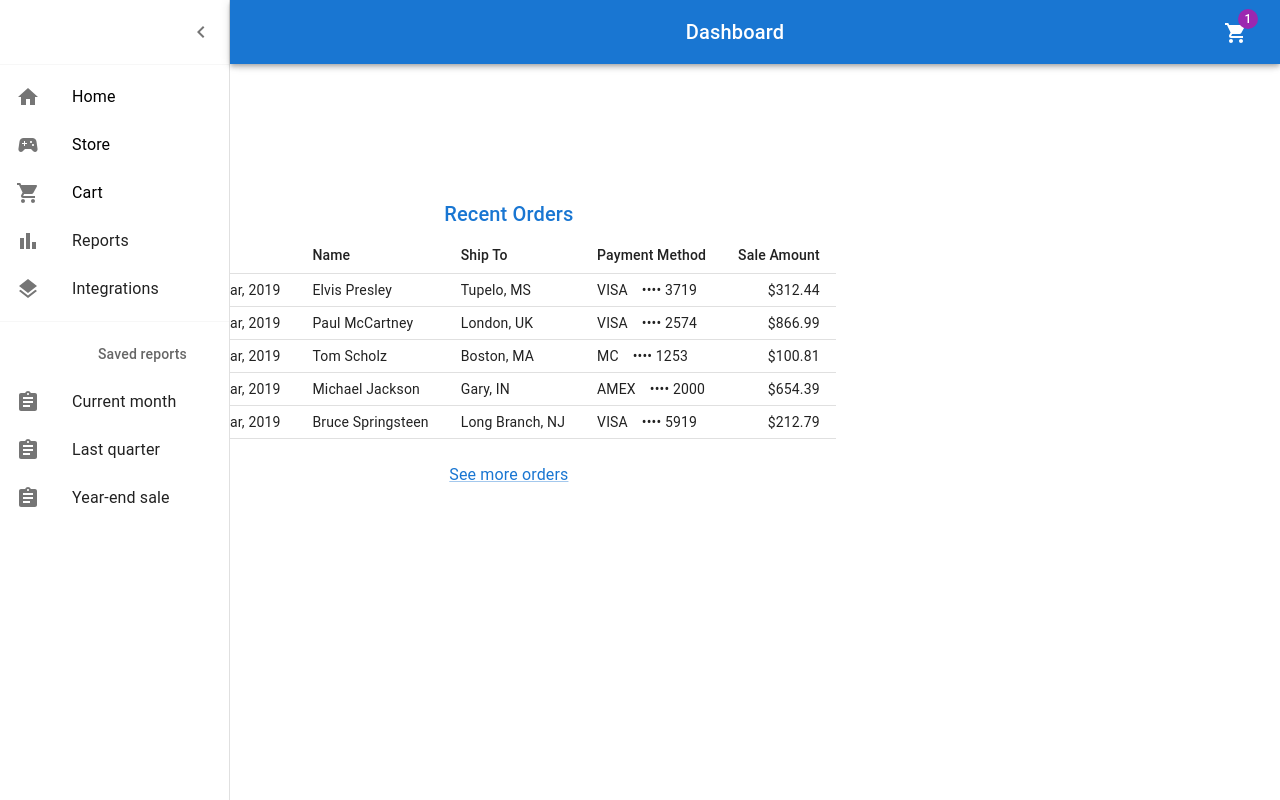
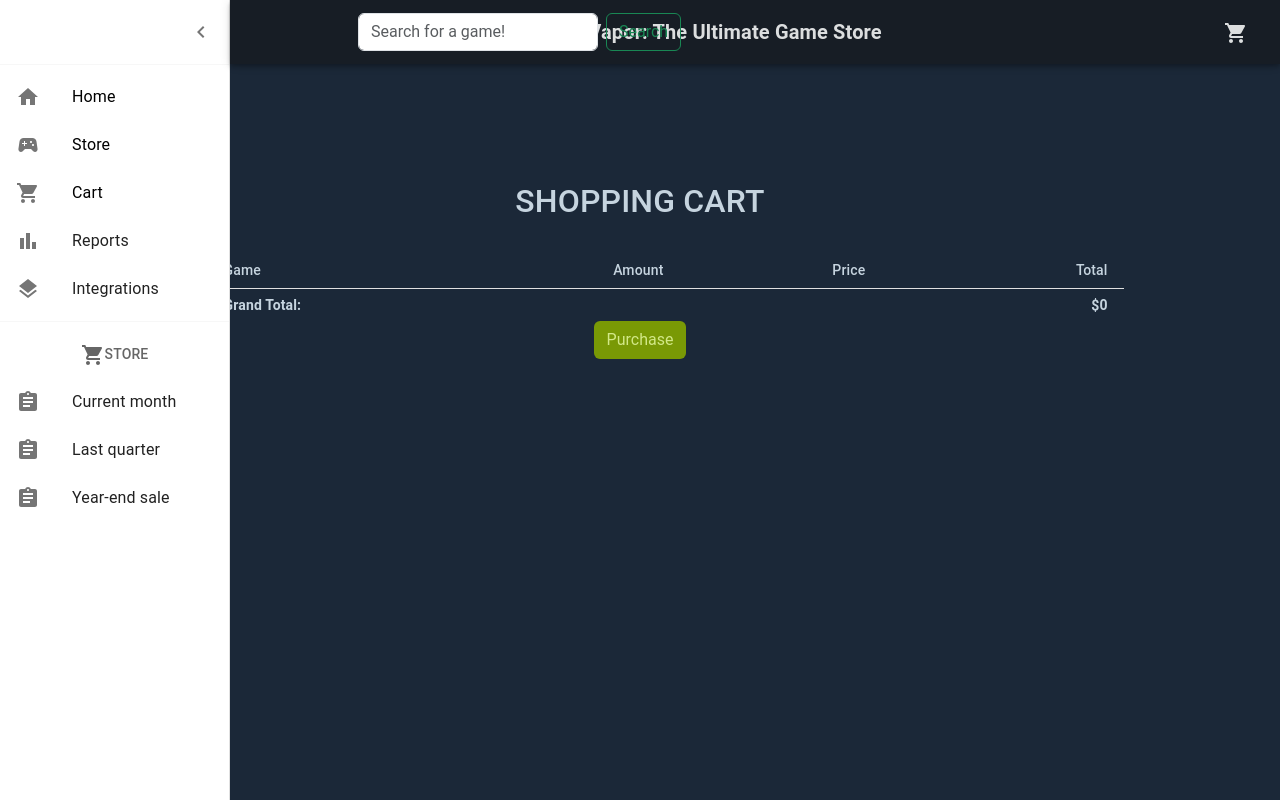
Before and after one commit to mrt39/shopping-app, a React (Vite) app: page /cart in a window 1280 px wide. Built offline with nearby package versions, Linux system fonts and the light colour scheme.

Commit message:
Add working cart and search functions

```diff
--- a/src/App.css
+++ b/src/App.css
@@ -1,10 +1,35 @@
+body{
+  background-color: #1b2838 !important;
+  color: #c6d4df;
+}
+
 #root {
   max-width: 1280px;
   margin: 0 auto;
   padding: 2rem;
   text-align: center;
+  background-color: #1b2838;
+  color: #c6d4df;
 }
 
+.toolBar{
+  background-color: #171d25;
+  color: #dcdedf;
+  font-weight: bold;
+}
+
+.me-2{
+  width: 15rem;
+}
+
+.searchBarContainer{
+  position: absolute;
+  left: 8rem;
+}
+
+h1{
+  font-weight: bold !important;
+}
 
 .cardBorder{
   width: 25rem;
@@ -36,6 +61,14 @@
   margin: 150px;
 }
 
+.css-k008qs{
+  display: block !important;
+}
+
+.MuiTableCell-root{
+  color: #c6d4df !important;
+}
+
 #cardButtonContainer{
   display: flex;
   justify-content: space-evenly;
@@ -45,3 +78,59 @@
   color: black;
   text-decoration: none
 }
+
+.cartPageTable{
+  margin-left: 1.6rem !important;
+}
+
+.cartTrashBtn{
+  border-bottom: none !important;
+  cursor: pointer;
+}
+
+.cartTrashBtn:hover{
+  color: black;
+}
+
+.modal-content{
+  background-color: #1b2838;
+}
+
+.grandTotalCell{
+  border-bottom: none !important;
+}
+
+.offcanvas-title{
+  font-size: 2rem;
+}
+
+.offcanvas-body{
+  font-family: Arial, Helvetica, sans-serif;
+  font-weight: normal;
+  cursor: default;
+}
+
+.offcanvasBtn{
+  color: #D2E887;
+  background-color: rgba(121,153,5,1);
+}
+
+.offcanvasBtn:hover{
+  background-color: rgb(146, 167, 71);
+}
+
+.table-dark{
+ margin-top: 5rem;
+ font-size: 1.2rem;
+ border-bottom: 0.5px gray solid;
+}
+
+td{
+  padding: 0 15px;
+  padding-bottom: 1em;
+}
+
+th{
+  padding-bottom: 1em;
+  color: #D2E887;
+}
--- a/src/Router.jsx
+++ b/src/Router.jsx
@@ -11,28 +11,141 @@ const Router = () => {
 
   const [gamesInCart, updateCart] = useState([]);
 
+  //updates the
+  const [cartBadgeNumber, updateCartBadgeNumber] = useState(0);
+
+  //stores the selected quantity of each game (that are currently on screen) in an array with the format: [name: gameName, quantity: quantity]
+  const [quantityOfEach, toggleQuantity] = useState([]);
+
+  //stores the api link that will be passed to the StorePage component, to display games
+  const [apiLink, toggleApiLink] = useState("");
+
+
   function handleAddtoCart (gameName, gamePrice){
-
-    updateCart(["kekori", "yesbb"])
-    console.log("waddup")
     console.log(gameName.name)
     console.log(gamePrice)
 
+    //the quantity of the game from the quantityOfEach state
+    var gameArray = quantityOfEach.find(element => element.name === gameName.name)
+
+
+    //find the quantity of the game. if doesn't exist, do nothing
+    if (typeof gameArray == "undefined") {
+      console.log("doesn't have quantity")
+    }
+    //if the quantity exists for this game,
+    else {
+      //get the quantity
+      var gameQuantity = gameArray.quantity
+      console.log("quantity is: " +gameQuantity)
+
+      //if it already exists in the cart, update the quantity
+      if (gamesInCart.find(element => element.name === gameName.name)){
+        console.log("it's already in cart yo")
+        //CHANGE THE STATE TO CHANGE THE quantity of the element within the state array!!!!!
+        //https://react.dev/learn/updating-arrays-in-state#replacing-items-in-an-array
+        let copyArray = gamesInCart.map(l => Object.assign({}, l)); /* this is how you copy an array of objects in react. */
+        let game = copyArray.find(element => element.name === gameName.name)
+        //find the index of the game
+        const indexOfGame = copyArray.indexOf(game);
+        //change the copy array
+        copyArray[indexOfGame].quantity+=gameQuantity
+        //change the state
+        updateCart(copyArray)
+        console.log(gamesInCart)
+      }
+      else{
+
+      //if it does not, add it to the cart
+      console.log("it's not in the cart, added now")
+      updateCart(gamesInCart => [...gamesInCart, {"name": gameName.name, "quantity": gameQuantity, "price": gamePrice}])
+      console.log(gamesInCart)
+      }
+
+    }
   }
+
+
+  //sets the quantity of the each game and stores it in the array, based on the value returned from NumberInput component
+  function setQuantity (gameName, quantity){
+
+    //if an entry with the same name exists, just update the quantity
+    if (quantityOfEach.find(element => element.name === gameName)) {
+      console.log("found")
+      console.log(quantityOfEach)
+      //CHANGE THE STATE TO CHANGE THE quantity of the element within the state array!!!!!
+      //https://react.dev/learn/updating-arrays-in-state#replacing-items-in-an-array
+      let copyArray = quantityOfEach.map(l => Object.assign({}, l)); /* this is how you copy an array of objects in react. */
+      let game = copyArray.find(element => element.name === gameName)
+      //find the index of the game
+      const indexOfGame = copyArray.indexOf(game);
+      //change the copy array
+      copyArray[indexOfGame].quantity=quantity
+      //change the state
+      toggleQuantity(copyArray)
+    }
+
+    //if not, create a new entry with adding the object
+    else{
+      console.log("not found")
+      toggleQuantity(quantityOfEach => [...quantityOfEach, {"name": gameName, "quantity": quantity}])
+      console.log(quantityOfEach)
+    }
+
+  }
+
+  //handle the delete button from the cart
+  function handleDelete(gameName){
+    //remove from an array in state https://react.dev/learn/updating-arrays-in-state#removing-from-an-array
+    updateCart(gamesInCart.filter(element => element.name !== gameName))
+  }
+
+  //handle the purchase button from the cart page
+  function handlePurchase(){
+    toggleQuantity([])
+    updateCart([])
+  }
+
+  //decides on what api link will be sent to the StorePage component, based on the user's choices
+  function changeApiLink(link){
+
+    toggleApiLink(link)
+    console.log(apiLink)
+
+  }
+
+
+    //everyime gamesInCart state updates, update the badge number for the cart icon on top right
+    useEffect(() => {
+
+      updateCartBadgeNumber(gamesInCart.length)
+      console.log("badge number: " +cartBadgeNumber)
+
+ }, [gamesInCart])
+
 
 
   const router = createBrowserRouter([
     {
       path: "/",
-      element: <Dashboard />,
+      element: <Dashboard
+      cartBadgeNumber={cartBadgeNumber}
+      gamesInCart={gamesInCart}
+      handleDelete={handleDelete}
+      changeApiLink={changeApiLink}
+      />,
 /*       errorElement: <ErrorPage />,*/
       children: [
         { index: true, element: <HomePage /> },
         { path: "store", element: <StorePage
           handleAddtoCart={handleAddtoCart}
+          setQuantity={setQuantity}
+          apiLink = {apiLink}
         /> },
         { path: "cart", element: <ShoppingCart
           gamesInCart={gamesInCart}
+          handleDelete={handleDelete}
+          handlePurchase={handlePurchase}
         /> },
       ],
     },
--- a/src/components/AddToCart.jsx
+++ b/src/components/AddToCart.jsx
@@ -67,9 +67,9 @@ export default function UnstyledSnackbarIntroduction() {
                 }}
               />
               <div className="snackbar-message">
-                <p className="snackbar-title">Notifications sent</p>
+                <p className="snackbar-title">Game Added!</p>
                 <p className="snackbar-description">
-                  Everything was sent to the desired address.
+                  Item successfully added to the cart.
                 </p>
               </div>
               <CloseIcon onClick={handleClose} className="snackbar-close-icon" />
--- a/src/components/Dashboard.tsx
+++ b/src/components/Dashboard.tsx
@@ -22,6 +22,10 @@ import OffCanvas from "./Offcanvas.jsx"
 import Orders from './Orders';
 import ItemCards from './ItemCards';
 import { Outlet } from "react-router-dom";
+import { redirect } from "react-router-dom";
+import { useState } from "react";
+
+
 
 function Copyright(props: any) {
   return (
@@ -89,10 +93,25 @@ const Drawer = styled(MuiDrawer, { shouldForwardProp: (prop) => prop !== 'open'
 // TODO remove, this demo shouldn't need to reset the theme.
 const defaultTheme = createTheme();
 
-export default function Dashboard() {
+export default function Dashboard({cartBadgeNumber, gamesInCart, handleDelete, changeApiLink}) {
   const [open, setOpen] = React.useState(true);
   const toggleDrawer = () => {
     setOpen(!open);
+  };
+
+  const [inputVal, setInputVal] = useState("");
+
+  const handleInputChange = (e) => {
+    setInputVal(e.target.value);
+  };
+
+  const handleSubmit = (e) => {
+    e.preventDefault();
+    //send the api link with the search tag
+    changeApiLink(`https://api.rawg.io/api/games?key=e6ddcb78aeda4b678f21e8f6a97890cf&search=${inputVal}&page_size=50`)
+
+    return redirect("login");
+
   };
 
   return (
@@ -101,6 +120,7 @@ export default function Dashboard() {
         <CssBaseline />
         <AppBar position="absolute" open={open}>
           <Toolbar
+            className='toolBar'
             sx={{
               pr: '24px', // keep right padding when drawer closed
             }}
@@ -117,6 +137,7 @@ export default function Dashboard() {
             >
               <MenuIcon />
             </IconButton>
+
             <Typography
               component="h1"
               variant="h6"
@@ -124,11 +145,23 @@ export default function Dashboard() {
               noWrap
               sx={{ flexGrow: 1 }}
             >
-              Dashboard
+              Vapor: The Ultimate Game Store
             </Typography>
+            <div className="searchBarContainer">
+              <form className="d-flex" role="search" onSubmit={handleSubmit}>
+                <input className="form-control me-2" type="search" placeholder="Search for a game!" aria-label="Search"
+                  value={inputVal}
+                  onChange={handleInputChange}
+                />
+                <button className="btn btn-outline-success" type="submit">Search</button>
+              </form>
+            </div>
             <IconButton color="inherit">
-              <Badge badgeContent={1} color="secondary">
-                <OffCanvas />
+              <Badge badgeContent={cartBadgeNumber} color="secondary">
+                <OffCanvas
+                gamesInCart={gamesInCart}
+                handleDelete={handleDelete}
+                />
               </Badge>
             </IconButton>
           </Toolbar>
--- a/src/components/NumberInput.jsx
+++ b/src/components/NumberInput.jsx
@@ -28,8 +28,10 @@ const CustomNumberInput = React.forwardRef(function CustomNumberInput(props, ref
   );
 });
 
-export default function QuantityInput() {
-  return <CustomNumberInput aria-label="Quantity Input" min={1} max={99} />;
+export default function QuantityInput({setQuantity, gameName}) {
+  return <CustomNumberInput aria-label="Quantity Input" min={1} max={99}
+  onChange={(event, val) => setQuantity(gameName, val)}
+  />;
 }
 
 const blue = {
--- a/src/components/Offcanvas.jsx
+++ b/src/components/Offcanvas.jsx
@@ -1,8 +1,19 @@
 import ShoppingCartIcon from '@mui/icons-material/ShoppingCart';
+import DeleteIcon from '@mui/icons-material/Delete';
+import { Link } from "react-router-dom";
 
 
-function OffCanvas() {
 
+
+function OffCanvas({gamesInCart, handleDelete}) {
+
+  function findGrandTotal(){
+    var grandTotal = 0
+    for (let x=0 ; x<gamesInCart.length; x++){
+       grandTotal += (gamesInCart[x].price * gamesInCart[x].quantity)
+    }
+    return grandTotal
+  }
 
   return (
     <>
@@ -11,35 +22,32 @@ function OffCanvas() {
       </button>
       <div className="offcanvas offcanvas-end text-bg-dark" tabIndex="-1" id="offcanvasNavbarDark" aria-labelledby="offcanvasNavbarDarkLabel">
         <div className="offcanvas-header">
-          <h5 className="offcanvas-title" id="offcanvasNavbarDarkLabel">Offcanvas</h5>
+          <h5 className="offcanvas-title" id="offcanvasNavbarDarkLabel">Cart</h5>
           <button type="button" className="btn-close btn-close-white" data-bs-dismiss="offcanvas" aria-label="Close"></button>
         </div>
         <div className="offcanvas-body">
-          <ul className="navbar-nav justify-content-end flex-grow-1 pe-3">
-            <li className="nav-item">
-              <a className="nav-link active" aria-current="page" href="#">Home</a>
-            </li>
-            <li className="nav-item">
-              <a className="nav-link" href="#">Link</a>
-            </li>
-            <li className="nav-item dropdown">
-              <a className="nav-link dropdown-toggle" href="#" role="button" data-bs-toggle="dropdown" aria-expanded="false">
-                Dropdown
-              </a>
-              <ul className="dropdown-menu">
-                <li><a className="dropdown-item" href="#">Action</a></li>
-                <li><a className="dropdown-item" href="#">Another action</a></li>
-                <li>
-                  <hr className="dropdown-divider"/>
-                </li>
-                <li><a className="dropdown-item" href="#">Something else here</a></li>
-              </ul>
-            </li>
-          </ul>
-          <form className="d-flex mt-3" role="search">
-            <input className="form-control me-2" type="search" placeholder="Search" aria-label="Search"/>
-            <button className="btn btn-outline-success" type="submit">Search</button>
-          </form>
+
+        <table className="table-dark">
+          <thead>
+            <tr>
+              <th scope="col">Game</th>
+              <th scope="col">Amount</th>
+              <th scope="col">Total</th>
+            </tr>
+          </thead>
+          <tbody>
+          {gamesInCart.map((game) => (
+            <tr key={game.name}>
+              <td>{game.name}</td>
+              <td>{game.quantity}</td>
+              <td>{`$${game.quantity*game.price}`}</td>
+              <td><DeleteIcon onClick={() => handleDelete(game.name)} variant="footer" className='cartTrashBtn'/></td>
+            </tr>
+             ))}
+          </tbody>
+      </table>
+      <p>${findGrandTotal()}</p>
+      <Link to="cart"><button type="button" className="btn offcanvasBtn" data-bs-toggle="offcanvas" data-bs-target="#offcanvasNavbarDark">Proceed to Checkout</button></Link>
         </div>
       </div>
     </>
--- a/src/components/Orders.tsx
+++ b/src/components/Orders.tsx
@@ -1,97 +1,76 @@
 import * as React from 'react';
-import Link from '@mui/material/Link';
 import Table from '@mui/material/Table';
 import TableBody from '@mui/material/TableBody';
 import TableCell from '@mui/material/TableCell';
 import TableHead from '@mui/material/TableHead';
 import TableRow from '@mui/material/TableRow';
-import Title from './Title';
-import NumberInput from './NumberInput.jsx';
-import AddToCart from './AddToCart.jsx';
+import DeleteIcon from '@mui/icons-material/Delete';
+import { Link } from "react-router-dom";
 
 
 
-// Generate Order Data
-function createData(
-  id: number,
-  date: string,
-  name: string,
-  shipTo: string,
-  paymentMethod: string,
-  amount: number,
-) {
-  return { id, date, name, shipTo, paymentMethod, amount };
-}
 
-const rows = [
-  createData(
-    0,
-    '16 Mar, 2019',
-    'Elvis Presley',
-    'Tupelo, MS',
-    'VISA ⠀•••• 3719',
-    312.44,
-  ),
-  createData(
-    1,
-    '16 Mar, 2019',
-    'Paul McCartney',
-    'London, UK',
-    'VISA ⠀•••• 2574',
-    866.99,
-  ),
-  createData(2, '16 Mar, 2019', 'Tom Scholz', 'Boston, MA', 'MC ⠀•••• 1253', 100.81),
-  createData(
-    3,
-    '16 Mar, 2019',
-    'Michael Jackson',
-    'Gary, IN',
-    'AMEX ⠀•••• 2000',
-    654.39,
-  ),
-  createData(
-    4,
-    '15 Mar, 2019',
-    'Bruce Springsteen',
-    'Long Branch, NJ',
-    'VISA ⠀•••• 5919',
-    212.79,
-  ),
-];
+export default function Orders({gamesInCart, handleDelete, handlePurchase}) {
 
-function preventDefault(event: React.MouseEvent) {
-  event.preventDefault();
-}
+  function findGrandTotal(){
+    var grandTotal = 0
+    for (let x=0 ; x<gamesInCart.length; x++){
+       grandTotal += (gamesInCart[x].price * gamesInCart[x].quantity)
+    }
+    return grandTotal
+  }
 
-export default function Orders() {
   return (
     <React.Fragment>
-      <Title>Recent Orders</Title>
-      <Table size="small">
+      <h2>SHOPPING CART</h2>
+      <br />
+      <Table size="small" className='cartPageTable'>
         <TableHead>
           <TableRow>
-            <TableCell>Date</TableCell>
-            <TableCell>Name</TableCell>
-            <TableCell>Ship To</TableCell>
-            <TableCell>Payment Method</TableCell>
-            <TableCell align="right">Sale Amount</TableCell>
+            <TableCell>Game</TableCell>
+            <TableCell align="center">Amount</TableCell>
+            <TableCell align="center">Price</TableCell>
+            <TableCell align="right">Total</TableCell>
           </TableRow>
         </TableHead>
         <TableBody>
-          {rows.map((row) => (
-            <TableRow key={row.id}>
-              <TableCell>{row.date}</TableCell>
-              <TableCell>{row.name}</TableCell>
-              <TableCell>{row.shipTo}</TableCell>
-              <TableCell>{row.paymentMethod}</TableCell>
-              <TableCell align="right">{`$${row.amount}`}</TableCell>
+          {gamesInCart.map((game) => (
+            <TableRow key={game.name}>
+              <TableCell>{game.name}</TableCell>
+              <TableCell align="center">{game.quantity}</TableCell>
+              <TableCell align="center">${game.price}</TableCell>
+              <TableCell align="right">{`$${game.quantity*game.price}`}</TableCell>
+              <TableCell onClick={() => handleDelete(game.name)} variant="footer" className='cartTrashBtn'><DeleteIcon/></TableCell>
             </TableRow>
           ))}
+          <TableRow >
+            <TableCell className='grandTotalCell'><b>Grand Total:</b></TableCell>
+            <TableCell align="center" className='grandTotalCell'></TableCell>
+            <TableCell align="center" className='grandTotalCell'></TableCell>
+            <TableCell align="right" className='grandTotalCell'><b>${findGrandTotal()}</b></TableCell>
+          </TableRow>
         </TableBody>
       </Table>
-      <Link color="primary" href="#" onClick={preventDefault} sx={{ mt: 3 }}>
-        See more orders
-      </Link>
+      <Link to=""><button type="button" className="btn offcanvasBtn" data-bs-toggle="modal" data-bs-target="#exampleModal">Purchase</button></Link>
+
+      {/* <!-- Modal --> */}
+      <div className="modal fade" id="exampleModal" tabIndex="-1" aria-labelledby="exampleModalLabel" aria-hidden="true">
+        <div className="modal-dialog modal-dialog-centered">
+          <div className="modal-content">
+            <div className="modal-header">
+              <h1 className="modal-title fs-5" id="exampleModalLabel">Purchase Complete!</h1>
+              <button type="button" className="btn-close" onClick={() => handlePurchase()} data-bs-dismiss="modal" aria-label="Close"></button>
+            </div>
+            <div className="modal-body">
+              Total spent: ${findGrandTotal()}
+            </div>
+            <div className="modal-footer">
+            <Link to="/"><button type="button" onClick={() => handlePurchase()} className="btn offcanvasBtn" data-bs-dismiss="modal">Return</button></Link>
+            </div>
+          </div>
+        </div>
+      </div>
+
     </React.Fragment>
   );
 }
--- a/src/components/listItems.tsx
+++ b/src/components/listItems.tsx
@@ -12,6 +12,51 @@ import LayersIcon from '@mui/icons-material/Layers';
 import AssignmentIcon from '@mui/icons-material/Assignment';
 import SportsEsportsIcon from '@mui/icons-material/SportsEsports';
 import { Link } from "react-router-dom";
+import SearchIcon from '@mui/icons-material/Search';
+import { styled, alpha } from '@mui/material/styles';
+import InputBase from '@mui/material/InputBase';
+
+
+
+const Search = styled('div')(({ theme }) => ({
+  position: 'relative',
+  borderRadius: theme.shape.borderRadius,
+  backgroundColor: alpha(theme.palette.common.white, 0.15),
+  '&:hover': {
+    backgroundColor: alpha(theme.palette.common.white, 0.25),
+  },
+  marginRight: theme.spacing(2),
+  marginLeft: 0,
+  width: '100%',
+  [theme.breakpoints.up('sm')]: {
+    marginLeft: theme.spacing(3),
+    width: 'auto',
+  },
+}));
+
+const SearchIconWrapper = styled('div')(({ theme }) => ({
+  padding: theme.spacing(0, 2),
+  height: '100%',
+  position: 'absolute',
+  pointerEvents: 'none',
+  display: 'flex',
+  alignItems: 'center',
+  justifyContent: 'center',
+}));
+
+const StyledInputBase = styled(InputBase)(({ theme }) => ({
+  color: 'inherit',
+  '& .MuiInputBase-input': {
+    padding: theme.spacing(1, 1, 1, 0),
+    // vertical padding + font size from searchIcon
+    paddingLeft: `calc(1em + ${theme.spacing(4)})`,
+    transition: theme.transitions.create('width'),
+    width: '100%',
+    [theme.breakpoints.up('md')]: {
+      width: '20ch',
+    },
+  },
+}));
 
 export const mainListItems = (
   <React.Fragment>
@@ -65,26 +110,32 @@ export const mainListItems = (
 
 export const secondaryListItems = (
   <React.Fragment>
-    <ListSubheader component="div" inset>
-      Saved reports
+    <ListSubheader component="div">
+    <ShoppingCartIcon />STORE
     </ListSubheader>
+
+
     <ListItemButton>
       <ListItemIcon>
         <AssignmentIcon />
       </ListItemIcon>
       <ListItemText primary="Current month" />
     </ListItemButton>
+
     <ListItemButton>
       <ListItemIcon>
         <AssignmentIcon />
       </ListItemIcon>
       <ListItemText primary="Last quarter" />
     </ListItemButton>
+
     <ListItemButton>
       <ListItemIcon>
         <AssignmentIcon />
       </ListItemIcon>
       <ListItemText primary="Year-end sale" />
     </ListItemButton>
+
+
   </React.Fragment>
 );
--- a/src/routes/ShoppingCart.jsx
+++ b/src/routes/ShoppingCart.jsx
@@ -1,14 +1,17 @@
 import Orders from '../components/Orders';
 
 
-function ShopPage({gamesInCart}) {
+function ShopPage({gamesInCart, handleDelete, handlePurchase}) {
 
 
     return (
       <>
         <div id="shoppingCartContainer">
-          <p>{gamesInCart}</p>
-            <Orders/>
+            <Orders
+            gamesInCart={gamesInCart}
+            handleDelete={handleDelete}
+            handlePurchase={handlePurchase}
+            />
         </div>
       </>
     )
```
Also changed, not shown: src/components/ItemCards.jsx (+7 -2 lines), src/routes/StorePage.jsx (+5 -4 lines).
